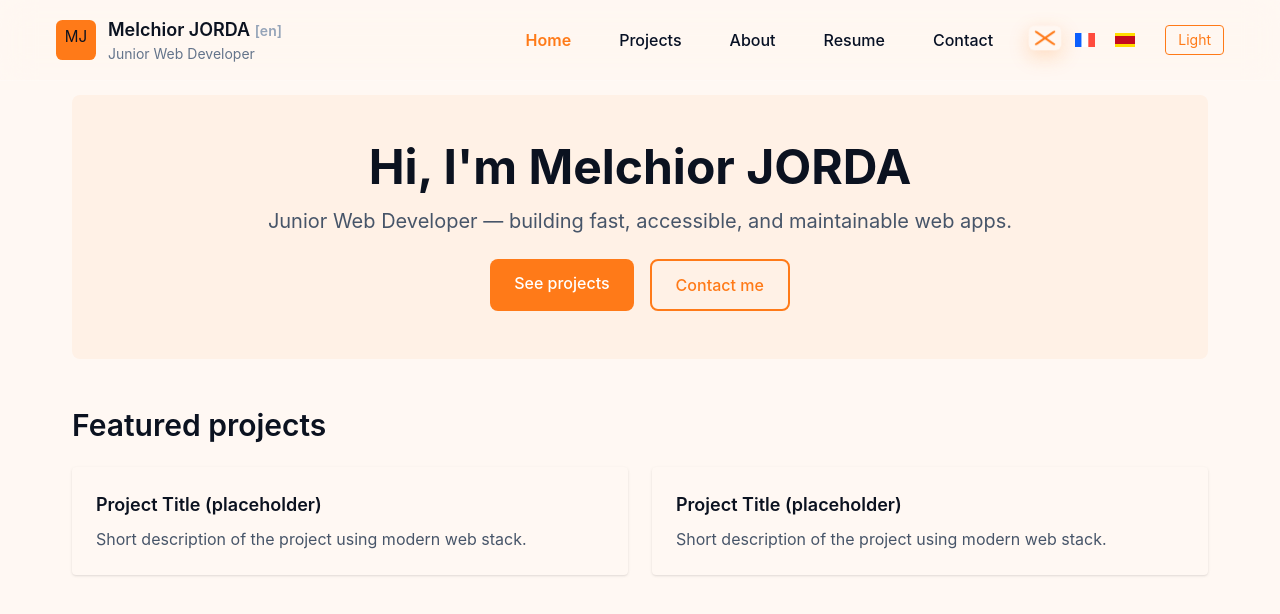
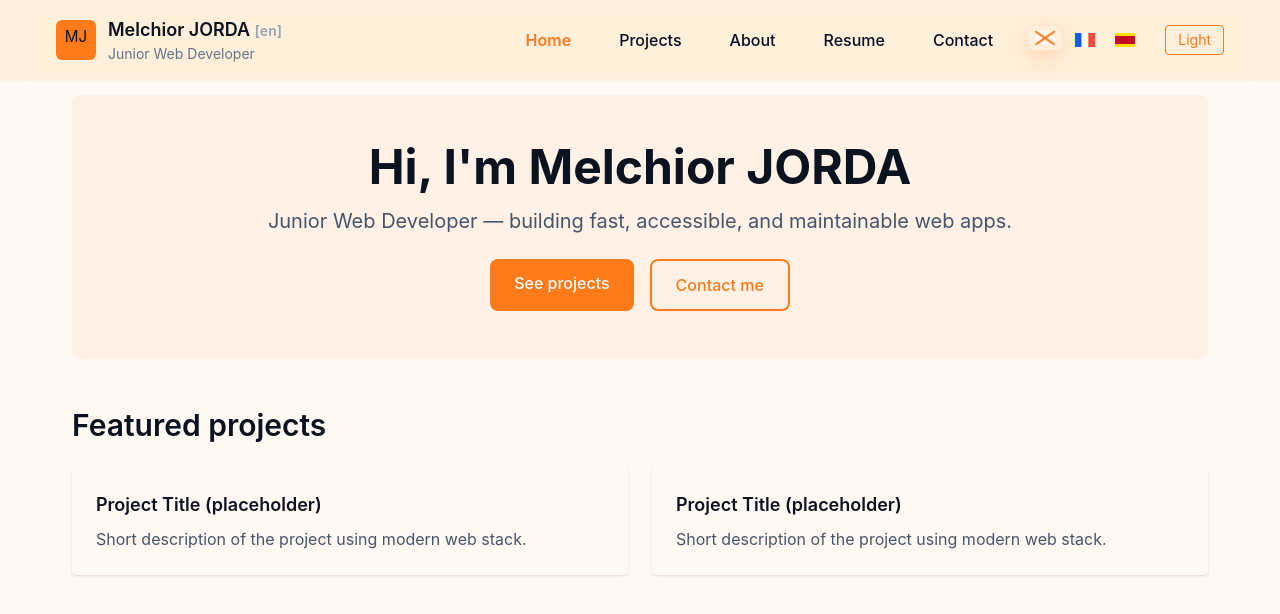
Before and after one commit to M-Jorda/melchior-jorda.online, a Vue app in the folder new_website/: page / in a window 1280 px wide. Shown: the top 614 px of the page. Built offline with nearby package versions, Linux system fonts and the light colour scheme.

Commit message:
navbar done

```diff
--- a/new_website/src/components/Header.vue
+++ b/new_website/src/components/Header.vue
@@ -80,7 +80,7 @@
     <transition name="mobile-menu">
       <div
         v-if="isMobileMenuOpen"
-        class="lg:hidden fixed inset-0 top-[73px] bg-white dark:bg-primary z-50 overflow-y-auto"
+        class="lg:hidden fixed inset-0 top-[73px] bg-[#ffedd5] dark:bg-[#0f172a] z-50 overflow-y-auto"
       >
         <nav class="container mx-auto px-4 py-6">
           <ul class="flex flex-col gap-4">
@@ -189,18 +189,18 @@ export default {
   },
   computed: {
     headerStyle() {
-      const baseOpacity = this.lastScrollPosition > this.scrollThreshold ? 0.85 : 0.65
+      const baseOpacity = this.lastScrollPosition > this.scrollThreshold ? 0.90 : 0.75
       const blurAmount = this.lastScrollPosition > this.scrollThreshold ? '20px' : '16px'
 
       if (this.isDark) {
         return {
-          background: `rgba(7, 16, 36, ${baseOpacity})`,
+          background: `rgba(15, 23, 42, ${baseOpacity})`,
           backdropFilter: `blur(${blurAmount}) saturate(180%)`,
           WebkitBackdropFilter: `blur(${blurAmount}) saturate(180%)`
         }
       } else {
         return {
-          background: `rgba(255, 248, 243, ${baseOpacity})`,
+          background: `rgba(255, 237, 213, ${baseOpacity})`,
           backdropFilter: `blur(${blurAmount}) saturate(180%)`,
           WebkitBackdropFilter: `blur(${blurAmount}) saturate(180%)`
         }
```
